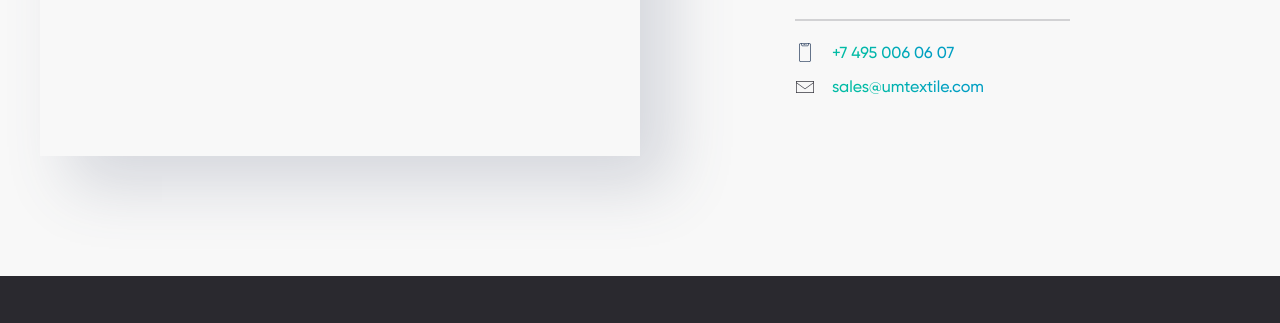
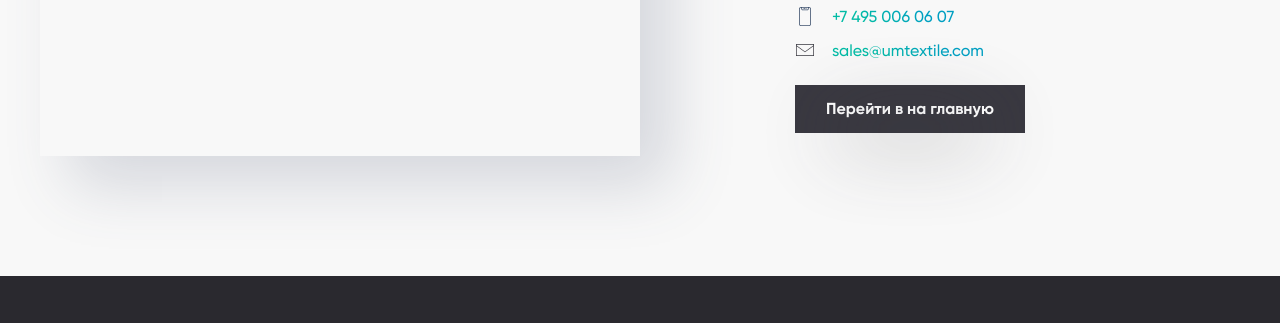
Before and after one commit to cmroonn/um-textile, a plain HTML site: page app/contacts.html in a window 1280 px wide. Shown: the part 461-784 px from the top of the page. Drawn offline with Linux system fonts and the light colour scheme.

Commit message:
lil change

```diff
--- a/app/contacts.html
+++ b/app/contacts.html
@@ -151,6 +151,8 @@
 
                 <span> sales@umtextile.com </span>
               </a>
+
+              <a href="#" class="empty__btn contacts__btn"> Перейти в на главную </a>
             </div>
           </div>
         </div>
--- a/app/scss/style.scss
+++ b/app/scss/style.scss
@@ -860,6 +860,11 @@ a {
   @media screen and (max-width: 768px) {
     font-size: 22px;
   }
+}
+
+.contacts__btn {
+  margin: 25px 0 0;
+  width: 230px;
 }
 
 .contacts__address {
```
Also changed, not shown: app/css/style.css.
